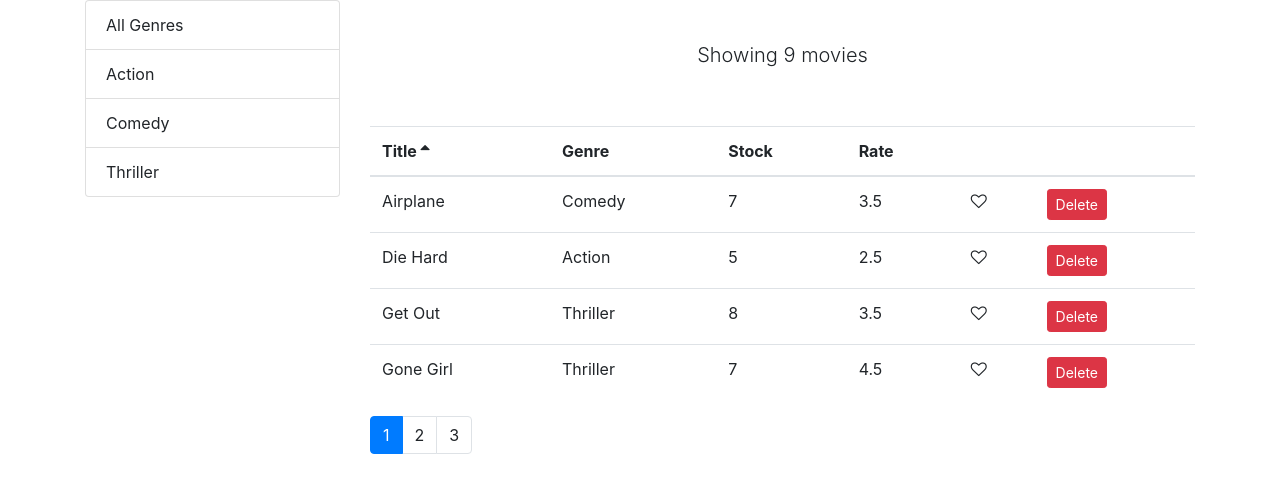
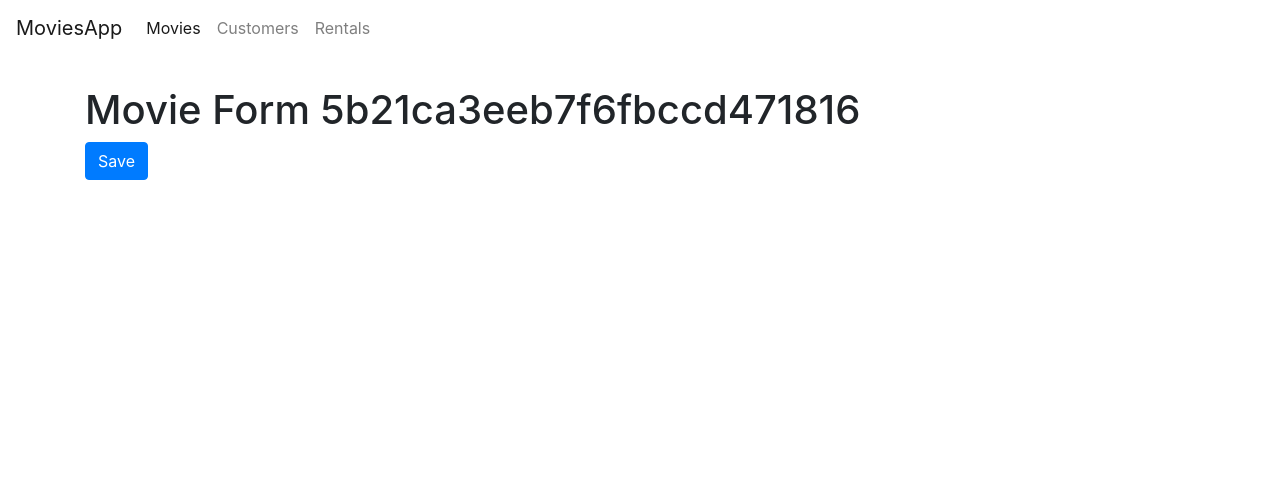
Before and after one commit to RachitMalik12/moviesApp-, a React (Create React App) app: page /movies/5b21ca3eeb7f6fbccd471816 in a window 1280 px wide. Shown: the top 492 px of the page. Built offline with nearby package versions, Linux system fonts and the light colour scheme.

Commit message:
added routing

```diff
--- a/src/App.js
+++ b/src/App.js
@@ -1,12 +1,36 @@
 import React from 'react';
 import './App.css';
 import Movies from './Movies.js';
+import {Route,Redirect,Switch} from 'react-router-dom';
+import Customers from './components/Customers';
+import Rentals from './components/Rentals';
+import NotFound from './components/NotFound';
+import NavBar from './components/navbar';
+import MovieForm from './components/movieForm';
 
 function App() {
   return (
+    <React.Fragment>
+      <NavBar/>
+
     <main className = "container">
-      <Movies />
+
+      <Switch>
+        <Route path="/customers" component = {Customers} />
+        <Route path = "/rentals" component = {Rentals} />
+        <Route path = "/movies/:id" component = {MovieForm}/>
+        <Route path = "/movies" component = {Movies} />
+        <Route path = "/not-found" component = {NotFound} />
+        <Route path = "/"  exact component = {Movies} />
+
+        <Redirect to = "/not-found"/>
+      </Switch>
+
+
+
     </main>
+
+    </React.Fragment>
   );
 }
 
--- a/src/Movies.js
+++ b/src/Movies.js
@@ -7,6 +7,7 @@
 import {getGenres} from './services/fakeGenreService';
 import MoviesTable from './components/moviesTable';
 import _ from 'lodash';
+
 
 class Movies extends Component {
     state = {
@@ -104,6 +105,8 @@
 
         return (
 
+
+
           <div className = "row">
            <div className = "col-3">
 
@@ -131,6 +134,7 @@
 
 
 
+
         );
     }
 }
--- /dev/null
+++ b/src/components/Customers.jsx
@@ -0,0 +1,9 @@
+import React from 'react';
+
+const Customers = () => {
+    return (
+        <h1>Customers</h1>
+     );
+}
+
+export default Customers;
--- /dev/null
+++ b/src/components/NotFound.jsx
@@ -0,0 +1,7 @@
+import React from 'react';
+
+const NotFound = () => {
+    return ( <h1> 404  Not Found</h1> );
+}
+
+export default NotFound;
--- /dev/null
+++ b/src/components/Rentals.jsx
@@ -0,0 +1,10 @@
+import React from 'react';
+
+
+const Rentals = () => {
+    return (
+        <h1>Rentals</h1>
+     );
+}
+
+export default Rentals;
--- /dev/null
+++ b/src/components/movieForm.jsx
@@ -0,0 +1,23 @@
+import React, { Component } from 'react';
+import NavBar from './navbar';
+
+class MovieForm extends Component {
+
+    handleSave = () => {
+        this.props.history.push("/movies");
+
+    };
+
+    render() {
+        return (
+
+           <React.Fragment>
+            <h1> Movie Form {this.props.match.params.id} </h1>
+            <button onClick = {this.handleSave} className=" btn btn-primary"> Save </button>
+            </React.Fragment>
+
+        );
+    }
+}
+
+export default MovieForm;
--- a/src/components/moviesTable.jsx
+++ b/src/components/moviesTable.jsx
@@ -1,13 +1,15 @@
 
 import React, { Component } from 'react';
+import {Link} from 'react-router-dom';
 import Like from '../common/Like';
 import Table from '../common/Table';
 
+
 class MoviesTable extends Component {
     columns = [
-        {path:'title',label:'Title'},
+    {path:'title',label:'Title', content: movie => <Link to = {`/movies/${movie._id}`}>{movie.title} </Link>},
         {path:'genre.name',label:'Genre'},
-        {path:'numberInStock',label:'Stock'},
+    {path:'numberInStock',label:'Stock'},
         {path:'dailyRentalRate',label:'Rate'},
         {key: 'like',
          content: movie => <Like liked = {movie.liked}
--- a/src/components/navbar.jsx
+++ b/src/components/navbar.jsx
@@ -0,0 +1,31 @@
+import React from 'react';
+import {NavLink, Link} from 'react-router-dom';
+
+
+const NavBar = (props) => {
+    return (
+        <nav className="navbar navbar-expand-lg navbar-light bg-lig">
+           <Link className="navbar-brand" to="/">MoviesApp</Link>
+           <button className="navbar-toggler" type="button" data-toggle="collapse" data-target="#navbarSupportedContent"
+               aria-controls="navbarSupportedContent" aria-expanded="false" aria-label="Toggle navigation">
+               <span className="navbar-toggler-icon"></span>
+           </button>
+
+           <div className="collapse navbar-collapse" id="navbarSupportedContent">
+               <ul className="navbar-nav mr-auto">
+
+                       <NavLink className = "nav-item nav-link" to = "/movies"> Movies </NavLink>
+
+
+                       <NavLink className = "nav-item nav-link" to = "/customers"> Customers </NavLink>
+                       <NavLink className = "nav-item nav-link" to = "/rentals"> Rentals </NavLink>
+                </ul>
+            </div>
+
+
+
+        </nav>
+      );
+}
+
+export default NavBar;
--- a/src/index.css
+++ b/src/index.css
@@ -1,10 +1,15 @@
 body {
-  margin: 20;
+  margin: 0;
   font-family: -apple-system, BlinkMacSystemFont, "Segoe UI", "Roboto", "Oxygen",
     "Ubuntu", "Cantarell", "Fira Sans", "Droid Sans", "Helvetica Neue",
     sans-serif;
   -webkit-font-smoothing: antialiased;
   -moz-osx-font-smoothing: grayscale;
+}
+
+.navbar{
+  margin-bottom: 30px;
+
 }
 
 code {
--- a/src/index.js
+++ b/src/index.js
@@ -5,8 +5,12 @@
 import * as serviceWorker from './serviceWorker';
 import '../node_modules/bootstrap/dist/css/bootstrap.css';
 import '../node_modules/font-awesome/css/font-awesome.css';
+import {BrowserRouter} from 'react-router-dom';
 
-ReactDOM.render(<App />, document.getElementById('root'));
+ReactDOM.render(
+<BrowserRouter>
+<App />
+</BrowserRouter> , document.getElementById('root'));
 
 // If you want your app to work offline and load faster, you can change
 // unregister() to register() below. Note this comes with some pitfalls.
```
